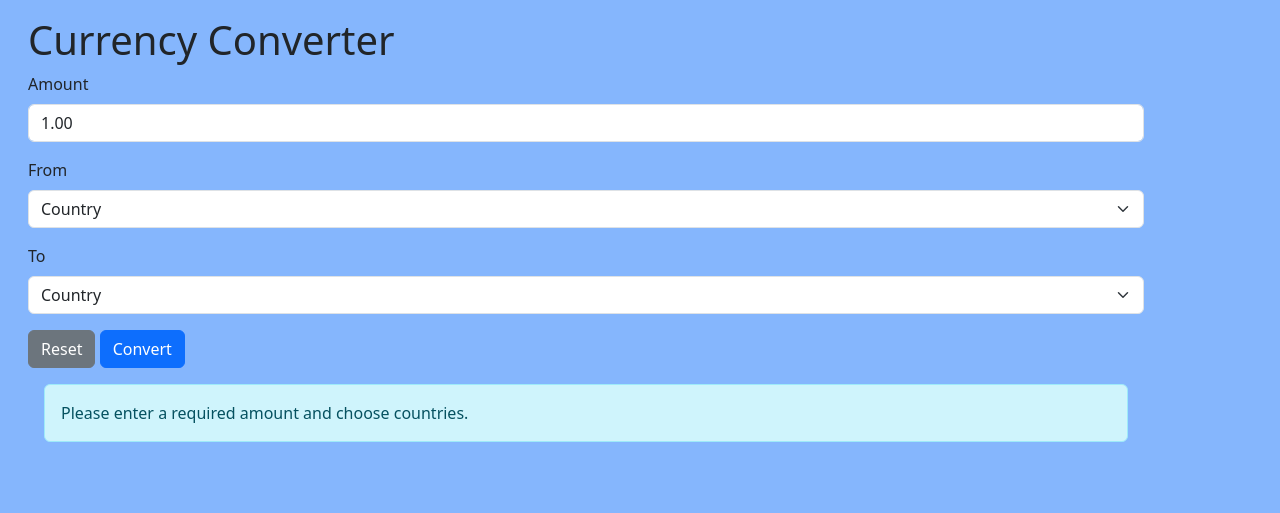
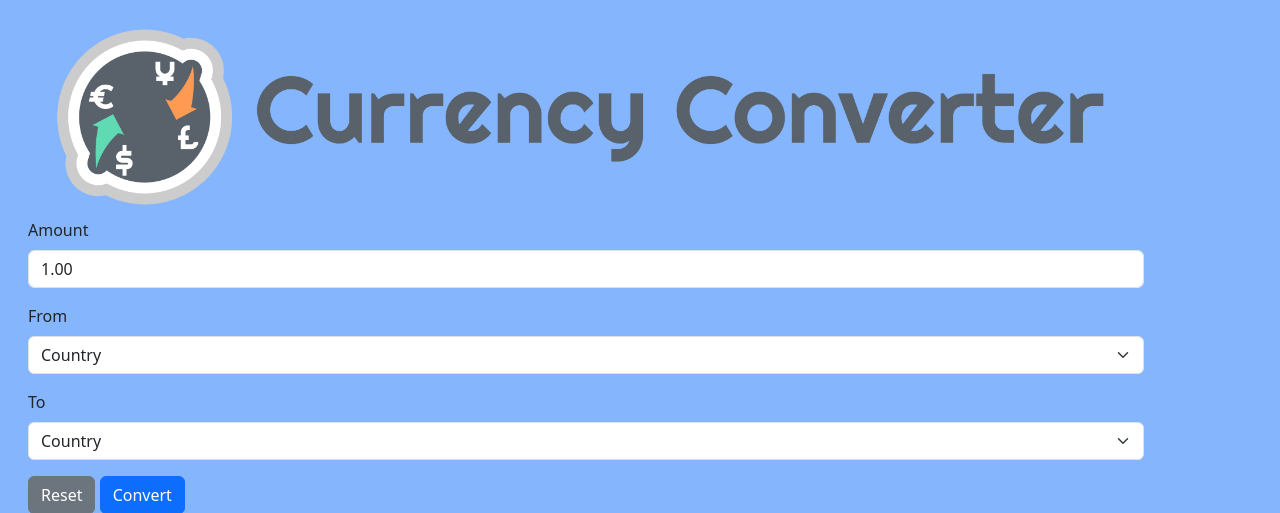
Before and after one commit to srsbandaru/currency-conversion, a Django app: page / in a window 1280 px wide. Shown: the top 513 px of the page. Run offline with Django 5.2, Linux system fonts and the light colour scheme; some libraries are stand-ins or nearby versions.

Commit message:
Fix Logo

```diff
--- a/converter/templates/converter/index.html
+++ b/converter/templates/converter/index.html
@@ -5,12 +5,13 @@
         <meta name="viewport" content="width=device-width, initial-scale=1.0">
         <title>Currency Converter</title>
         {% load bootstrap5 %}
+        {% load static %}
         {% bootstrap_css %}
         {% bootstrap_javascript %}
     </head>
     <body class="bg-primary bg-opacity-50">
         <div class="container m-3">
-            <h1>Currency Converter</h1>
+            <img class="img-fluid" src="{% static 'converter/img/CC_logo.png' %}" >
             <form method="post">
                 {% csrf_token %}
                 <div class="mb-3">
--- a/mysite/settings.py
+++ b/mysite/settings.py
@@ -52,6 +52,7 @@ MIDDLEWARE = [
     "django.contrib.auth.middleware.AuthenticationMiddleware",
     "django.contrib.messages.middleware.MessageMiddleware",
     "django.middleware.clickjacking.XFrameOptionsMiddleware",
+    "whitenoise.middleware.WhiteNoiseMiddleware"
 ]
 
 ROOT_URLCONF = "mysite.urls"
@@ -123,6 +124,8 @@ USE_TZ = True
 # Static files (CSS, JavaScript, Images)
 # https://docs.djangoproject.com/en/5.0/howto/static-files/
 
+STATIC_ROOT = BASE_DIR / 'prodMedia'
+
 STATIC_URL = "static/"
 
 # Default primary key field type
```
Also changed, not shown: converter/static/converter/img/CC_Logo.png (added).
